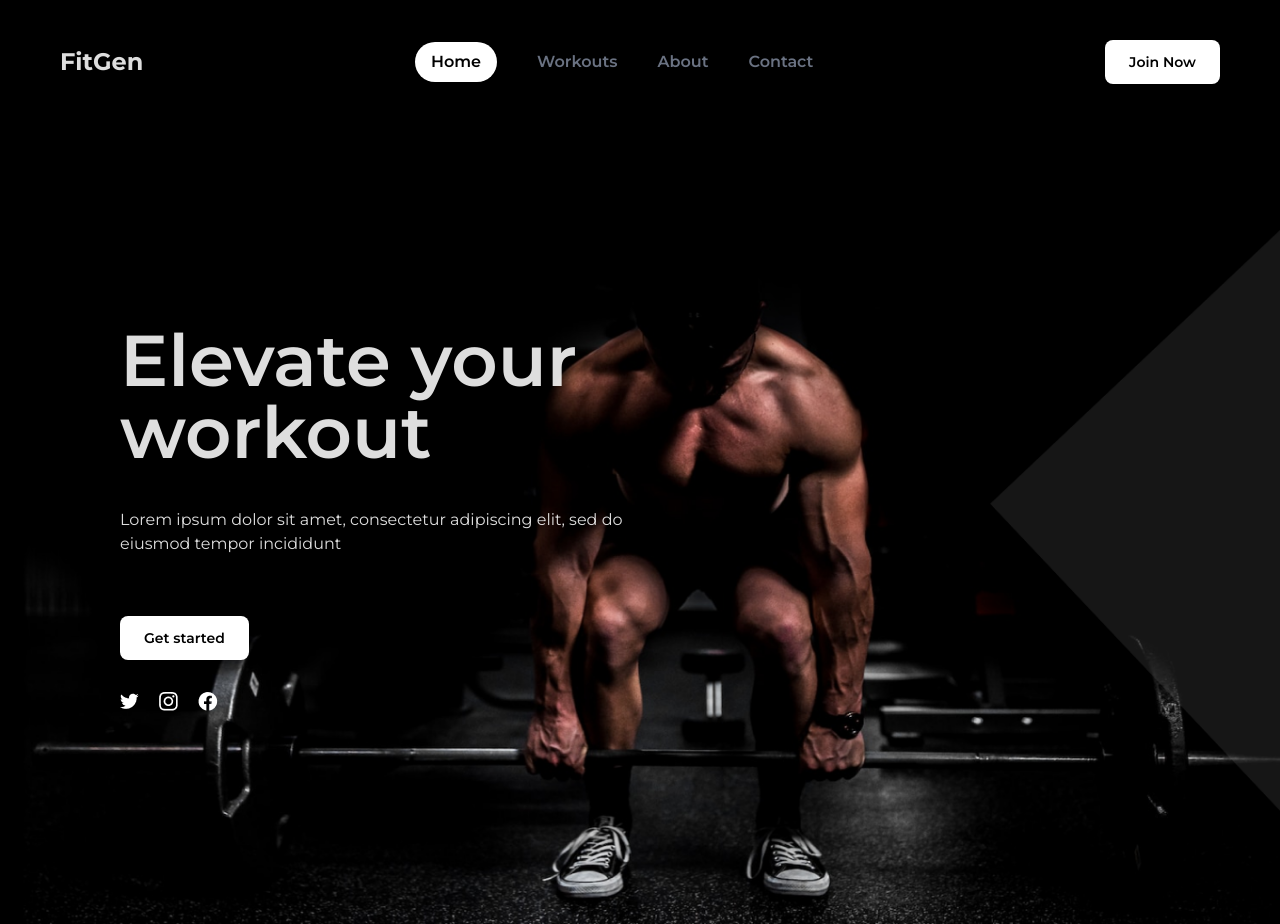
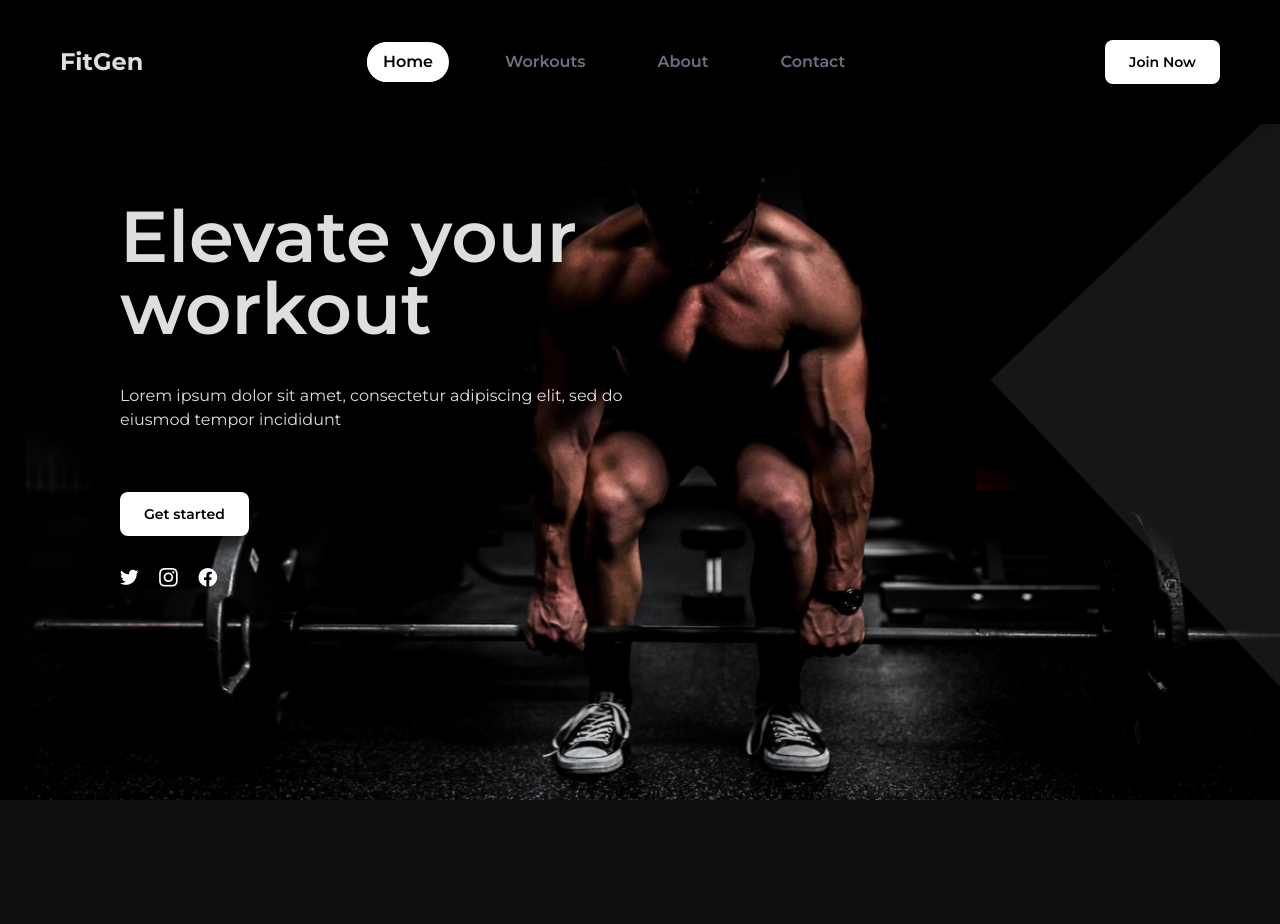
Before and after one commit to aneeshsunganahalli/FitGen, a React (Vite) app in the folder client/: page / in a window 1280 px wide. After the commit the page ends 800 px from the top, so only its background shows below. Built offline with nearby package versions, Linux system fonts and the light colour scheme; no server answers.

Commit message:
Testing tsx

```diff
--- a/client/src/components/Navbar.jsx
+++ b/client/src/components/Navbar.jsx
@@ -1,19 +1,56 @@
-import React from 'react'
+import React, { useEffect } from 'react'
 import { useSelector } from 'react-redux'
-import { Link, NavLink, useNavigate } from 'react-router-dom'
+import { Link, NavLink, useNavigate, useLocation } from 'react-router-dom'
 
 export default function Navbar() {
   const { currentUser } = useSelector(state => state.user);
   const navigate = useNavigate();
+  const location = useLocation();
+
+  useEffect(() => {
+    const updateSlider = () => {
+      const activeLink = document.querySelector('.nav-links .active li');
+      const previousActive = document.querySelector('.nav-links .previous-active li');
+
+      if (activeLink) {
+        const navLinks = document.querySelector('.nav-links');
+        const direction = previousActive && previousActive.offsetLeft > activeLink.offsetLeft ? 'right' : 'left';
+
+        navLinks.style.setProperty('--slide-direction', direction);
+        navLinks.style.setProperty('--slide-width', `${activeLink.offsetWidth}px`);
+        navLinks.style.setProperty('--slide-left', `${activeLink.offsetLeft}px`);
+
+        // Remove previous-active class from all links
+        document.querySelectorAll('.nav-links .previous-active').forEach(el => {
+          el.classList.remove('previous-active');
+        });
+
+        // Add previous-active class to current active link
+        document.querySelector('.nav-links .active').classList.add('previous-active');
+      }
+    };
+
+    updateSlider();
+    window.addEventListener('resize', updateSlider);
+    return () => window.removeEventListener('resize', updateSlider);
+  }, [location.pathname]);
 
   return (
-    <div className='flex items-center justify-between w-full p-10 px-15 bg-black shadow-xl'>
+    <div className='fixed top-0 left-0 right-0 flex items-center justify-between w-full p-10 px-15 bg-black shadow-xl z-50'>
       <p onClick={() => navigate('/')} className='text-2xl font-bold cursor-pointer'>FitGen</p>
-      <ul className='flex items-center gap-10 font-semibold text-gray-500 px-5 pr-10'>
-        <NavLink to={'/'}><li>Home</li></NavLink>
-        <NavLink to={'/workouts'}><li>Workouts</li></NavLink>
-        <NavLink to={'/about'}><li>About</li></NavLink>
-        <NavLink to={'/contact'}><li>Contact</li></NavLink>
+      <ul className='nav-links font-semibold text-gray-500 px-5 pr-10'>
+        <NavLink to={'/'} className={({isActive}) => isActive ? 'active' : ''}>
+          <li>Home</li>
+        </NavLink>
+        <NavLink to={'/workouts'} className={({isActive}) => isActive ? 'active' : ''}>
+          <li>Workouts</li>
+        </NavLink>
+        <NavLink to={'/about'} className={({isActive}) => isActive ? 'active' : ''}>
+          <li>About</li>
+        </NavLink>
+        <NavLink to={'/contact'} className={({isActive}) => isActive ? 'active' : ''}>
+          <li>Contact</li>
+        </NavLink>
       </ul>
       {
         currentUser ? (
--- a/client/src/index.css
+++ b/client/src/index.css
@@ -17,9 +17,52 @@
 
 .active li{
   @apply rounded-3xl px-4 py-2;
-  @apply bg-white text-black transition-all duration-200;
+  @apply bg-white text-black;
+  @apply transition-all duration-300 ease-in-out;
+}
+
+li {
+  @apply rounded-3xl px-4 py-2;
+  @apply transition-all duration-300 ease-in-out;
 }
 
 ::-webkit-scrollbar{
   @apply hidden
 }
+
+/* Create a navigation container for the sliding effect */
+.nav-links {
+  @apply relative flex items-center gap-10;
+}
+
+/* Create the sliding background */
+.nav-links::before {
+  content: '';
+  @apply absolute bg-white rounded-3xl transition-all duration-300 ease-in-out;
+  height: 100%;
+  width: var(--slide-width, 0);
+  left: var(--slide-left, 0);
+  top: 0;
+  z-index: 0;
+  transform-origin: var(--slide-direction, 'left');
+  animation: slideIn 0.3s ease-in-out;
+}
+
+@keyframes slideIn {
+  from {
+    transform: scaleX(0);
+  }
+  to {
+    transform: scaleX(1);
+  }
+}
+
+/* Style for all list items */
+.nav-links li {
+  @apply rounded-3xl px-4 py-2 relative z-10 transition-colors duration-300;
+}
+
+/* Active link text color */
+.nav-links .active li {
+  @apply text-black;
+}
--- a/client/src/pages/Profile.jsx
+++ b/client/src/pages/Profile.jsx
@@ -23,6 +23,13 @@ export default function Profile() {
       handleFileUpload(file);
     }
   }, [file]);
+
+  useEffect(() => {
+    const formElement = document.getElementById('profile-form');
+    if (formElement) {
+      formElement.scrollIntoView({ behavior: 'smooth' });
+    }
+  }, []);
 
   const handleSubmit = async (e) => {
     e.preventDefault();
@@ -80,7 +87,7 @@ export default function Profile() {
   return (
     <>
       <Navbar />
-      <div className='max-w-4xl mx-auto'>
+      <div id="profile-form"  className='max-w-4xl mx-auto pt-32'>
         <h1 className='text-3xl font-semibold text-center my-7'>Profile</h1>
         <form onSubmit={handleSubmit} className=' flex flex-col gap-5 bg-white text-black rounded-4xl px-12 py-6 mb-20'>
           <div className='mt-5 mb-10 mx-auto'>
@@ -144,7 +151,7 @@ export default function Profile() {
             </div>
           </div>
 
-          <button disabled={loading} className='mt-10 bg-black text-white rounded-3xl p-3 uppercase hover:opacity-90 disabled:opacity-80'>{loading ? 'Loading...' : "Update"}</button>
+          <button disabled={loading} className=' bg-black text-white rounded-3xl p-3 uppercase hover:opacity-90 disabled:opacity-80'>{loading ? 'Loading...' : "Update"}</button>
 
         </form>
       </div>
```
Also changed, not shown: client/src/pages/Home.tsx (renamed from client/src/pages/Home.jsx).
